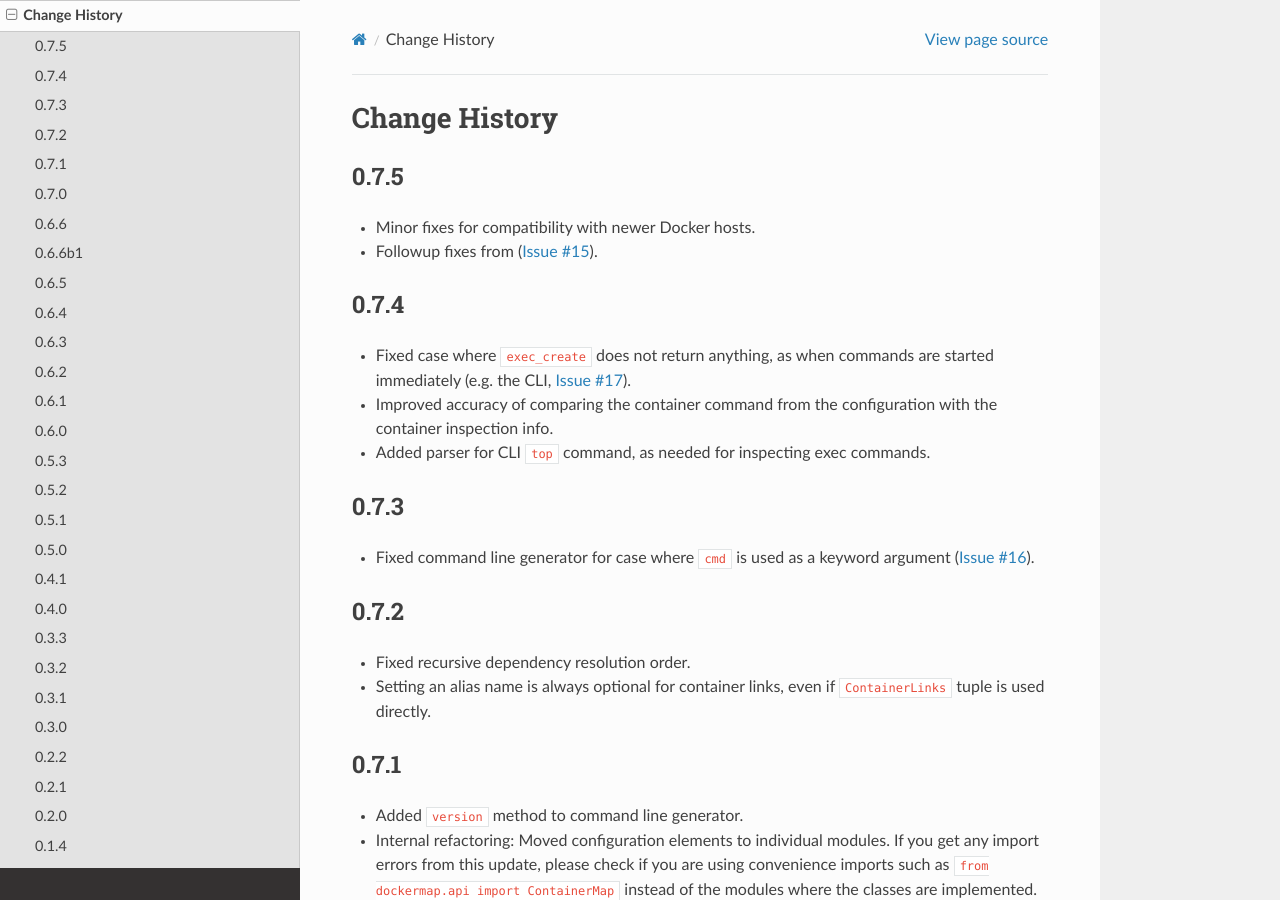
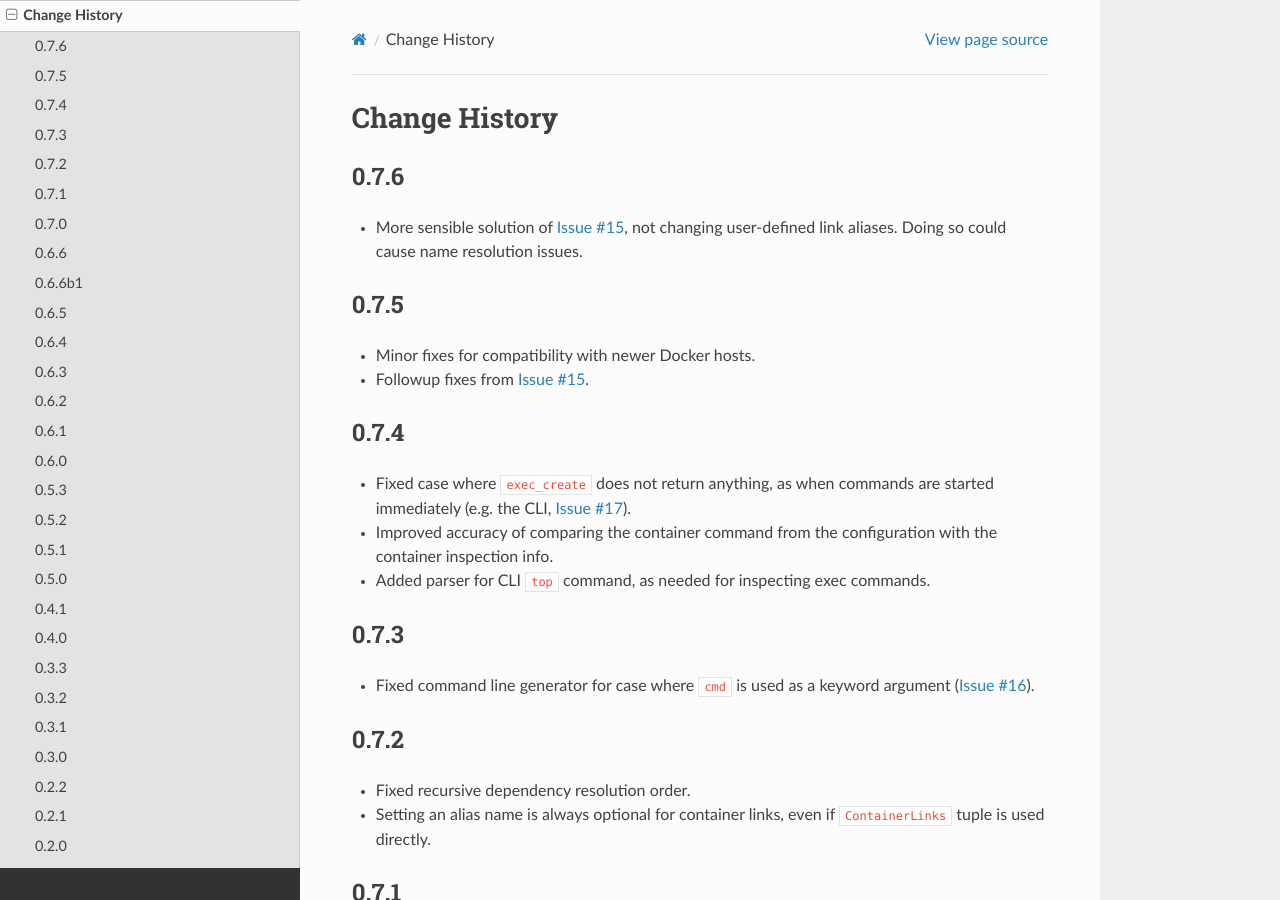
Before and after one commit to merll/docker-map, a Sphinx documentation site: the page built from docs/changes.rst, in a window 1280 px wide and 900 px high. Built offline with Sphinx 7.4.7 and the Read the Docs theme 2.0.0, drawn with Linux system fonts in a browser that asks for light colours.

Commit message:
Updated version and changelog.

```diff
--- a/dockermap/__init__.py
+++ b/dockermap/__init__.py
@@ -2,7 +2,7 @@
 from __future__ import unicode_literals
 
 
-__version__ = '0.7.5'
+__version__ = '0.7.6'
 
 DEFAULT_BASEIMAGE = 'tianon/true:latest'
 DEFAULT_COREIMAGE = 'busybox:latest'
--- a/docs/changes.rst
+++ b/docs/changes.rst
@@ -2,10 +2,15 @@
 
 Change History
 ==============
+0.7.6
+-----
+* More sensible solution of `Issue #15 <https://github.com/merll/docker-map/issues/15>`_, not changing user-defined
+  link aliases. Doing so could cause name resolution issues.
+
 0.7.5
 -----
 * Minor fixes for compatibility with newer Docker hosts.
-* Followup fixes from (`Issue #15 <https://github.com/merll/docker-map/issues/15>`_).
+* Followup fixes from `Issue #15 <https://github.com/merll/docker-map/issues/15>`_.
 
 0.7.4
 -----
```
